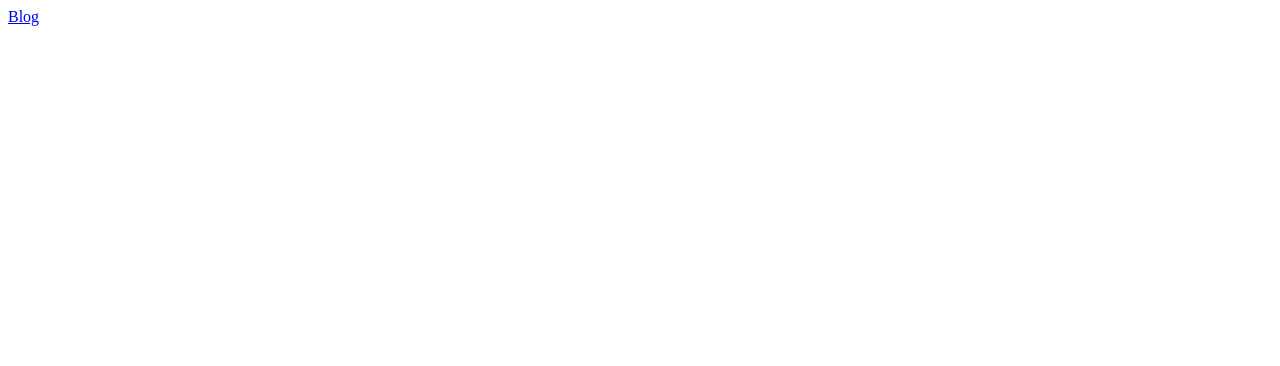
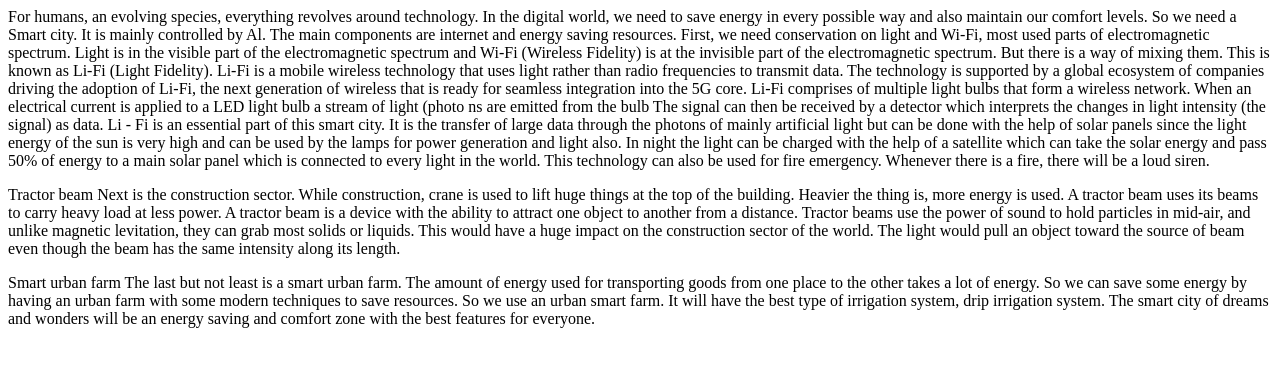
Before and after one commit to Bossisbest/Bossisbest.github.io, a plain HTML site: page index.html in a window 1280 px wide. Drawn offline with Linux system fonts and the light colour scheme.

Commit message:
Update index.html

```diff
--- a/index.html
+++ b/index.html
@@ -6,6 +6,34 @@ Smart City Idea
 </head>
 </head>
 <body>
-<a href="Smart city.html"> Blog </a>
+<p>For humans, an evolving species, everything revolves around technology. In the digital world, we need to save energy in every possible way and also maintain our comfort levels.
+ So we need a Smart city. It is mainly controlled by Al. The main components are internet and energy saving resources.
+ First, we need conservation on light and Wi-Fi, most used parts of electromagnetic spectrum.
+ Light is in the visible part of the electromagnetic spectrum and Wi-Fi (Wireless Fidelity) is at the invisible part of the electromagnetic spectrum. But there is a way of mixing them.
+ This is known as Li-Fi (Light Fidelity). Li-Fi is a mobile wireless technology that uses light rather than radio frequencies to transmit data. The technology is supported by a global ecosystem of companies driving the adoption of Li-Fi, the next generation of wireless that is ready for seamless integration into the 5G core.
+ Li-Fi comprises of multiple light bulbs that form
+ a wireless network. When an electrical current is
+ applied to a LED light bulb a stream of light (photo
+ns are emitted from the bulb The signal can then
+be received by a detector which interprets the
+changes in light intensity (the signal) as data.
+Li - Fi is an essential part of this smart city. It is the transfer of large data through the photons of mainly artificial light but can be done with the help of solar panels since the light energy of the sun is very high and can be used by the lamps for power generation and light also.
+In night the light can be charged with the help of a satellite which can take the solar energy and pass 50% of energy to a main solar panel which is connected to every light in the world.
+This technology can also be used for fire emergency. Whenever there is a fire, there will be a loud siren.</p>
+<p>Tractor beam
+Next is the construction sector. While construction, crane is used to lift huge things at the top of the building.
+ Heavier the thing is, more energy is used. A tractor beam uses its beams to carry heavy load at less power.
+ A tractor beam is a device with the ability to attract one object to another from a distance.
+ Tractor beams use the power of sound to hold particles in mid-air, and unlike magnetic levitation, they can grab most solids or liquids.
+ This would have a huge impact on the construction sector of the world. The light would pull an object toward the source of beam even though the beam has the same intensity along its length.</p>
+
+
+
+<p>Smart urban farm
+
+The last but not least is a smart urban farm. The amount of energy used for transporting goods from one place to the other takes a lot of energy.
+So we can save some energy by having an urban farm with some modern techniques to save resources. So we use an urban smart farm.
+ It will have the best type of irrigation system, drip irrigation system.
+ The smart city of dreams and wonders will be an energy saving and comfort zone with the best features for everyone. </p>
 </body>
 </html>
```
